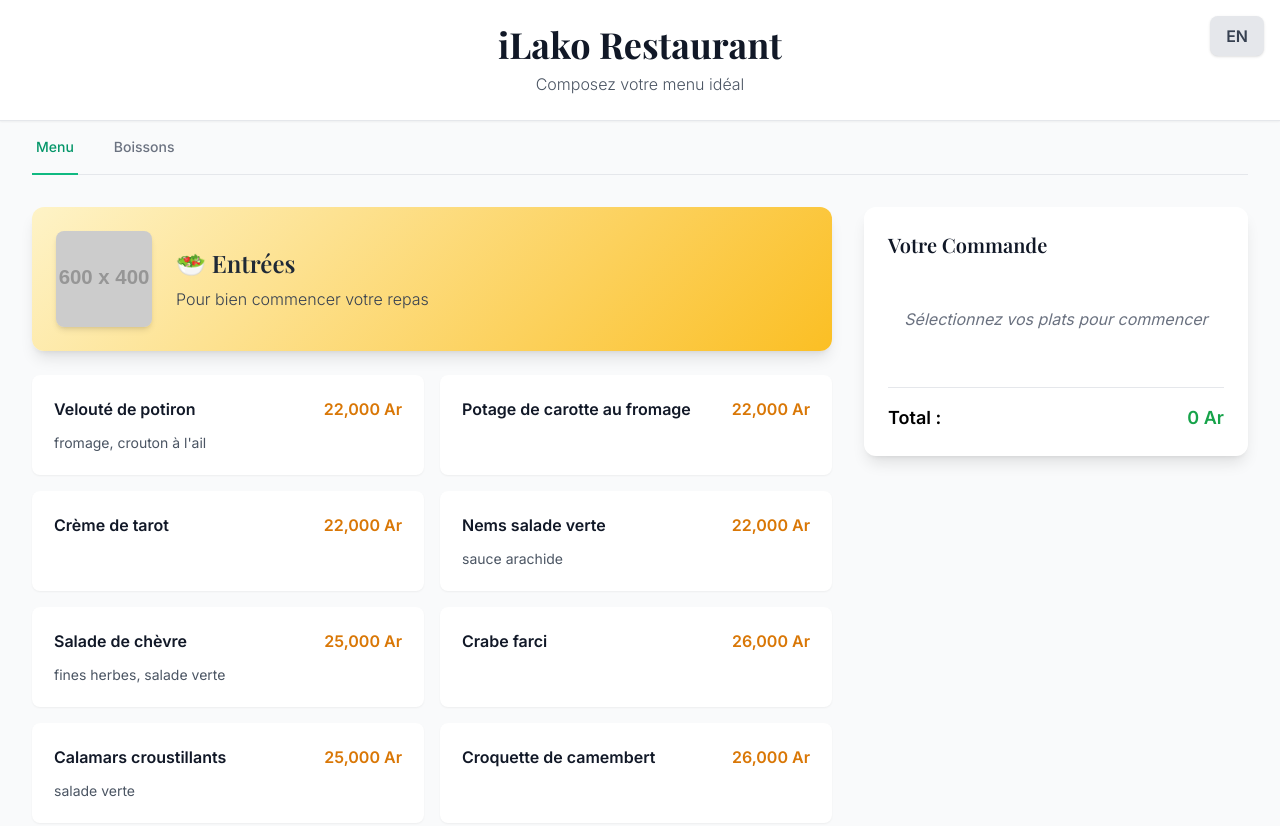
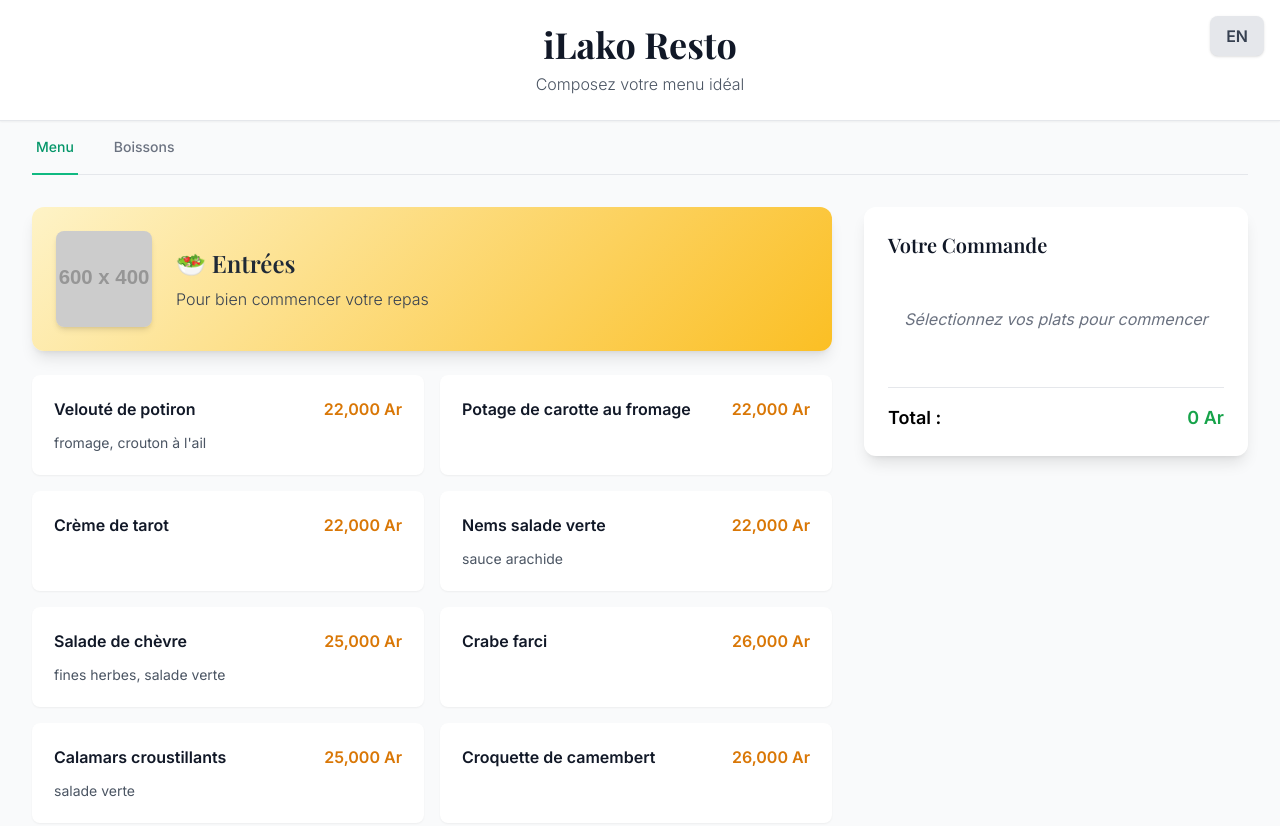
Before and after one commit to Ralako01/iLako-menu, a plain HTML site: page index.html in a window 1280 px wide. Shown: the top 826 px of the page. Drawn offline with nearby package versions, Linux system fonts and the light colour scheme; placeholder pictures from the web are drawn by us.

Commit message:
Update index.html
Improved translations

```diff
--- a/index.html
+++ b/index.html
@@ -154,7 +154,7 @@
     <script>
         // ============== CONFIGURATION ==============
         const menuData = {
-            restaurantName: "iLako Restaurant",
+            restaurantName: "iLako Resto",
             currency: "Ar",
             categories: [
                 { id: 'entrees', colorClass: 'category-entrees', imageUrl: 'https://placehold.co/600x400/FAF8ED/527A50?text=Entrées', items: [ { id: 'veloute_de_potiron', price: 22000 }, { id: 'potage_de_carotte', price: 22000 }, { id: 'creme_de_tarot', price: 22000 }, { id: 'nems_salade', price: 22000 }, { id: 'salade_chevre', price: 25000 }, { id: 'crabe_farci', price: 26000 }, { id: 'calamars_croustillants', price: 25000 }, { id: 'croquette_de_camembert', price: 26000 }, { id: 'taboule', price: 18000 }, { id: 'salade_cesar', price: 22000 } ] },
@@ -179,7 +179,7 @@
 
         const translations = {
             fr: {
-                restaurantSlogan: "Composez votre menu idéal", cartTitle: 'Votre Commande', cartPlaceholder: 'Sélectionnez vos plats pour commencer', totalText: 'Total :', orderBtn: 'Passer la commande', clearCartBtn: 'Vider le panier', tableLabel: 'Numéro de table', modalTitleSummary: 'Résumé de votre commande', modalMessageSummary: 'Vérifiez votre commande et votre numéro de table avant de la finaliser.', modalEditBtn: 'Modifier', modalConfirmBtn: 'Confirmer la commande', modalTitleConfirmed: 'Commande Confirmée !', modalMessageConfirmed: 'Veuillez scanner le QR code pour valider votre commande.', modalCloseBtn: 'Fermer',
+                restaurantSlogan: "Composez votre menu idéal", cartTitle: 'Votre Commande', cartPlaceholder: 'Sélectionnez vos plats pour commencer', totalText: 'Total :', orderBtn: 'Passer la commande', clearCartBtn: 'Vider le panier', tableLabel: 'Numéro de table', modalTitleSummary: 'Résumé de votre commande', modalMessageSummary: 'Vérifiez votre commande et votre numéro de table avant de la finaliser.', modalEditBtn: 'Modifier', modalConfirmBtn: 'Confirmer la commande', modalTitleConfirmed: 'Commande Confirmée !', modalMessageConfirmed: 'QR code à scanner par le serveur pour valider la commande.', modalCloseBtn: 'Fermer',
                 categories: {
                     entrees: { name: '🥗 Entrées', description: 'Pour bien commencer votre repas' }, plats: { name: '🥩 Plats', description: 'Une sélection de plats savoureux' }, plats_malagasy: { name: '🍚 Plats Malagasy', description: 'Découvrez les saveurs de la cuisine malgache' }, desserts: { name: '🍰 Desserts', description: 'La touche sucrée de votre repas' },
                     aperos: { name: '🍹 Apéritifs', description: 'Pour ouvrir l\'appétit' }, cocktails: { name: '🍸 Cocktails', description: 'Nos créations rafraîchissantes' }, rhum: { name: '🥃 Rhums & Spiritueux', description: 'Sélection de spiritueux fins' }, bieres: { name: '🍺 Bières', description: 'Bières locales et pression' }, eaux: { name: '💧 Eaux & Cristal', description: 'Pour vous hydrater' }, boissons_chaudes: { name: '☕ Boissons Chaudes', description: 'Cafés, thés et chocolats' }, softs: { name: '🥤 Softs & Jus', description: 'Boissons fraîches et jus' }, whisky: { name: '🥃 Whiskies', description: 'Une sélection pour les amateurs' }
@@ -191,7 +191,7 @@
                 addOns: { accompagnements: { title: 'Ajoutez un accompagnement :', items: { riz_blanc: { name: 'Riz blanc' }, legumes_sautes: { name: 'Légumes sautés' }, pomme_sautee: { name: 'Pomme sautée' }, spaghetti: { name: 'Spaghetti' } } } }
             },
             en: {
-                restaurantSlogan: "Compose your ideal menu", cartTitle: 'Your Order', cartPlaceholder: 'Select your dishes to start', totalText: 'Total:', orderBtn: 'Place Order', clearCartBtn: 'Clear Cart', tableLabel: 'Table Number', modalTitleSummary: 'Order Summary', modalMessageSummary: 'Please check your order and table number before finalizing.', modalEditBtn: 'Edit', modalConfirmBtn: 'Confirm Order', modalTitleConfirmed: 'Order Confirmed!', modalMessageConfirmed: 'Please scan the QR code to validate your order.', modalCloseBtn: 'Close',
+                restaurantSlogan: "Compose your ideal menu", cartTitle: 'Your Order', cartPlaceholder: 'Select your dishes to start', totalText: 'Total:', orderBtn: 'Place Order', clearCartBtn: 'Clear Cart', tableLabel: 'Table Number', modalTitleSummary: 'Order Summary', modalMessageSummary: 'Please check your order and table number before finalizing.', modalEditBtn: 'Edit', modalConfirmBtn: 'Confirm Order', modalTitleConfirmed: 'Order Confirmed!', modalMessageConfirmed: 'Let the staff scan this QR code to complete your order.', modalCloseBtn: 'Close',
                 categories: {
                     entrees: { name: '🥗 Appetizers', description: 'To start your meal well' }, plats: { name: '🥩 Main Dishes', description: 'A selection of savory main dishes' }, plats_malagasy: { name: '🍚 Malagasy Dishes', description: 'Discover the flavors of Malagasy cuisine' }, desserts: { name: '🍰 Desserts', description: 'The sweet touch to your meal' },
                     aperos: { name: '🍹 Aperitifs', description: 'To whet your appetite' }, cocktails: { name: '🍸 Cocktails', description: 'Our refreshing creations' }, rhum: { name: '🥃 Rums & Spirits', description: 'Selection of fine spirits' }, bieres: { name: '🍺 Beers', description: 'Local and draft beers' }, eaux: { name: '💧 Waters', description: 'To keep you hydrated' }, boissons_chaudes: { name: '☕ Hot Drinks', description: 'Coffees, teas, and chocolates' }, softs: { name: '🥤 Soft Drinks & Juices', description: 'Cold drinks and juices' }, whisky: { name: '🥃 Whiskies', description: 'A selection for connoisseurs' }
```
